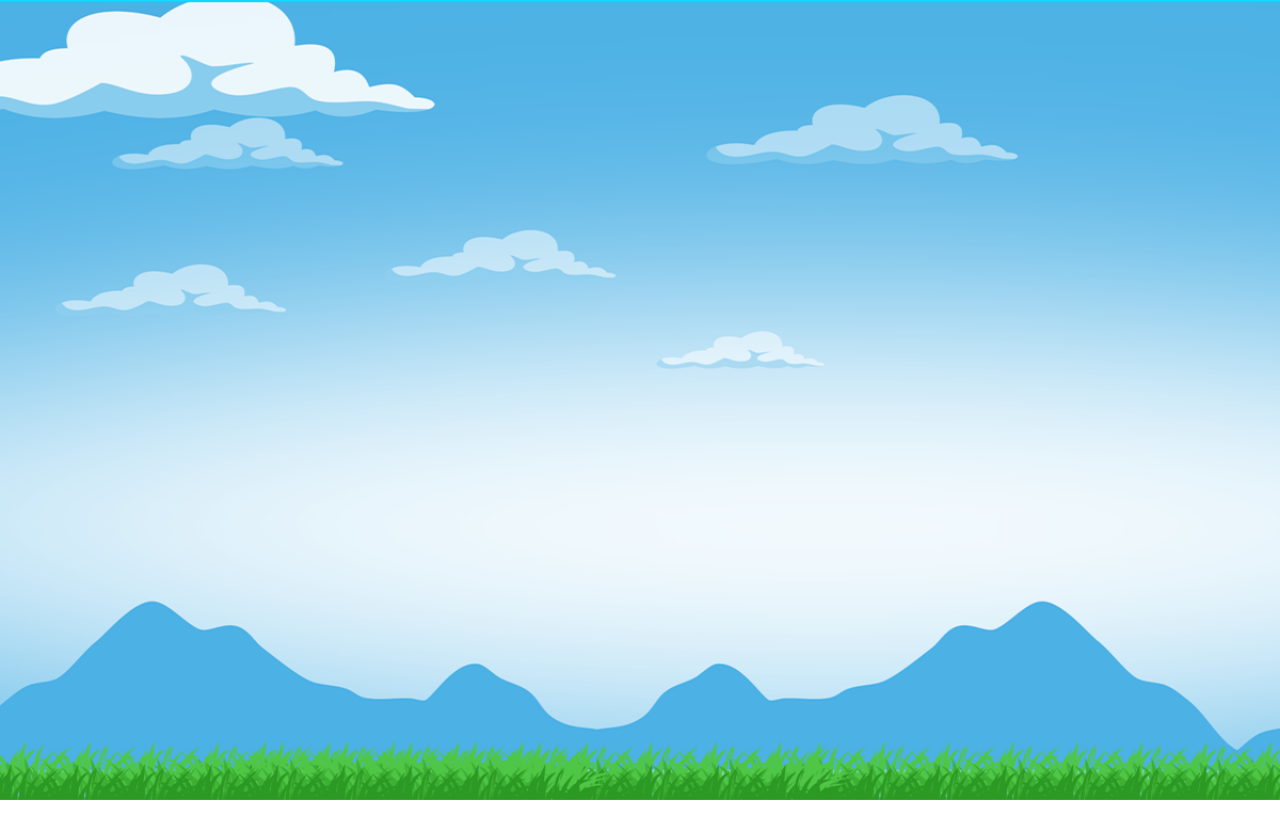
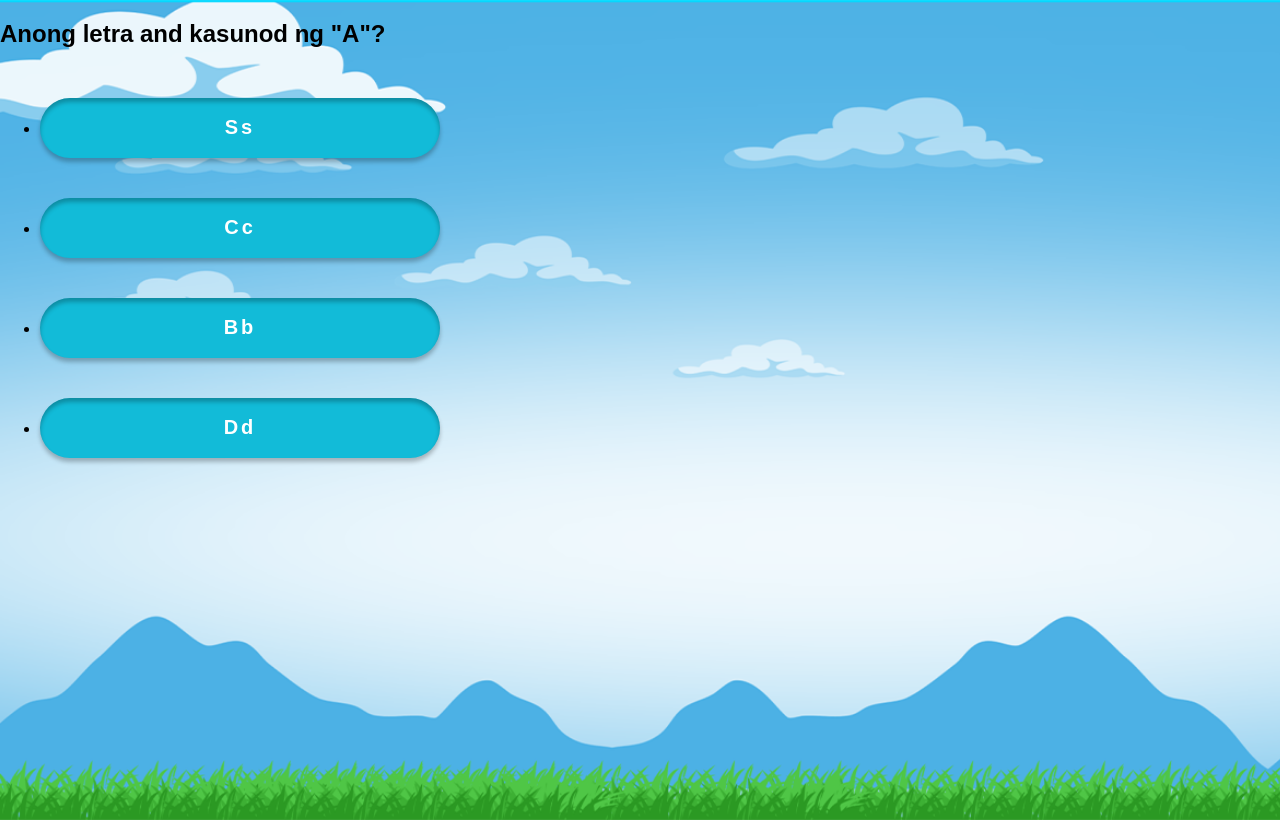
Before and after one commit to Tiyodor/E-BASA-USER, a React (Create React App) app: page /quiz in a window 1280 px wide. Before the commit this address had no page. Built offline with nearby package versions, Linux system fonts and the light colour scheme; a web font is replaced by a local one.

Commit message:
added game

```diff
--- a/src/App.js
+++ b/src/App.js
@@ -1,4 +1,4 @@
-import React from 'react';
+import React, { useState } from 'react';
 import { BrowserRouter as Router, Route, Routes } from 'react-router-dom';
 import Home from './pages/Home';
 import Profile from './pages/Profile';
@@ -8,8 +8,60 @@ import Guidepage from './pages/guidepage';
 import Mabuhay from './pages/mabuhay';
 import Panuto from './pages/panuto';
 import Up1 from './pages/up1';
+import Question from './game/Question';
+import Answer from './game/Answer';
+
+const questionsData = [
+  {
+    question: 'Anong letra and kasunod ng "A"?',
+    answers: ['Ss', 'Cc', 'Bb', 'Dd'],
+    correctAnswer: 'Bb',
+  },
+  {
+    question: 'Piliin ang katunog ng unang letra ng larawan sa itaas',
+    answers: ['Ss', 'Ll', 'Kk', 'Pp'],
+    correctAnswer: 'Ll',
+  },
+  {
+    question: 'Piliin ang katunog ng unang letra ng larawan sa itaas',
+    answers: ['Ss', 'Ll', 'Mm', 'Pp'],
+    correctAnswer: 'Mm',
+  },
+  {
+    question: 'Ano ang salitang kasama ng salitang “Puno”',
+    answers: ['Araw', 'Dahon', 'Ulan'],
+    correctAnswer: 'Dahon',
+  },
+  {
+    question: 'Piliin ang bagay na kasing hugis ng larawan sa itaas',
+    answers: ['Pizza', 'Karton', 'Planeta'],
+    correctAnswer: 'Planeta',
+  },
+  // Add more questions similarly
+];
+
 
 const App = () => {
+  const [currentQuestion, setCurrentQuestion] = useState(0);
+  const [selectedAnswer, setSelectedAnswer] = useState('');
+  const [showNextQuestion, setShowNextQuestion] = useState(false);
+
+  const handleAnswerSelection = (answer) => {
+    setSelectedAnswer(answer);
+
+    // Automatically move to the next question after 1.5 seconds (1500 milliseconds)
+    setTimeout(() => {
+      setSelectedAnswer('');
+      setCurrentQuestion(currentQuestion + 1);
+    }, 500);
+  };
+
+  const nextQuestion = () => {
+    setShowNextQuestion(false);
+    setSelectedAnswer('');
+    setCurrentQuestion(currentQuestion + 1);
+  };
+
   return (
     <Router>
       <div id="root">
@@ -23,7 +75,16 @@ const App = () => {
           <Route path="/panuto" element={<Panuto />} />
           <Route path="/mabuhay" element={<Mabuhay />} />
           <Route path="/up1" element={<Up1 />} />
-
+          <Route path="/quiz" element={
+            currentQuestion < questionsData.length ? (
+                <Question
+                  question={questionsData[currentQuestion].question}
+                  answers={questionsData[currentQuestion].answers}
+                  handleAnswerSelection={handleAnswerSelection}
+                />
+            ) : (
+              <p>Ang galing mo! na tapos mo ang unang pag-susulit!</p>
+            )} />
         </Routes>
       </div>
     </Router>
--- /dev/null
+++ b/src/game/Answer.js
@@ -0,0 +1,12 @@
+import React from 'react';
+
+const Answer = ({ answer, nextQuestion }) => {
+  return (
+    <div>
+      <p>You selected: {answer}</p>
+      <button onClick={nextQuestion}>Next Question</button>
+    </div>
+  );
+};
+
+export default Answer;
--- /dev/null
+++ b/src/game/Question.js
@@ -0,0 +1,18 @@
+import React from 'react';
+
+const Question = ({ question, answers, handleAnswerSelection }) => {
+  return (
+    <div>
+      <h2>{question}</h2>
+      <ul>
+        {answers.map((answer, index) => (
+          <li key={index}>
+            <button onClick={() => handleAnswerSelection(answer)}>{answer}</button>
+          </li>
+        ))}
+      </ul>
+    </div>
+  );
+};
+
+export default Question;
```
